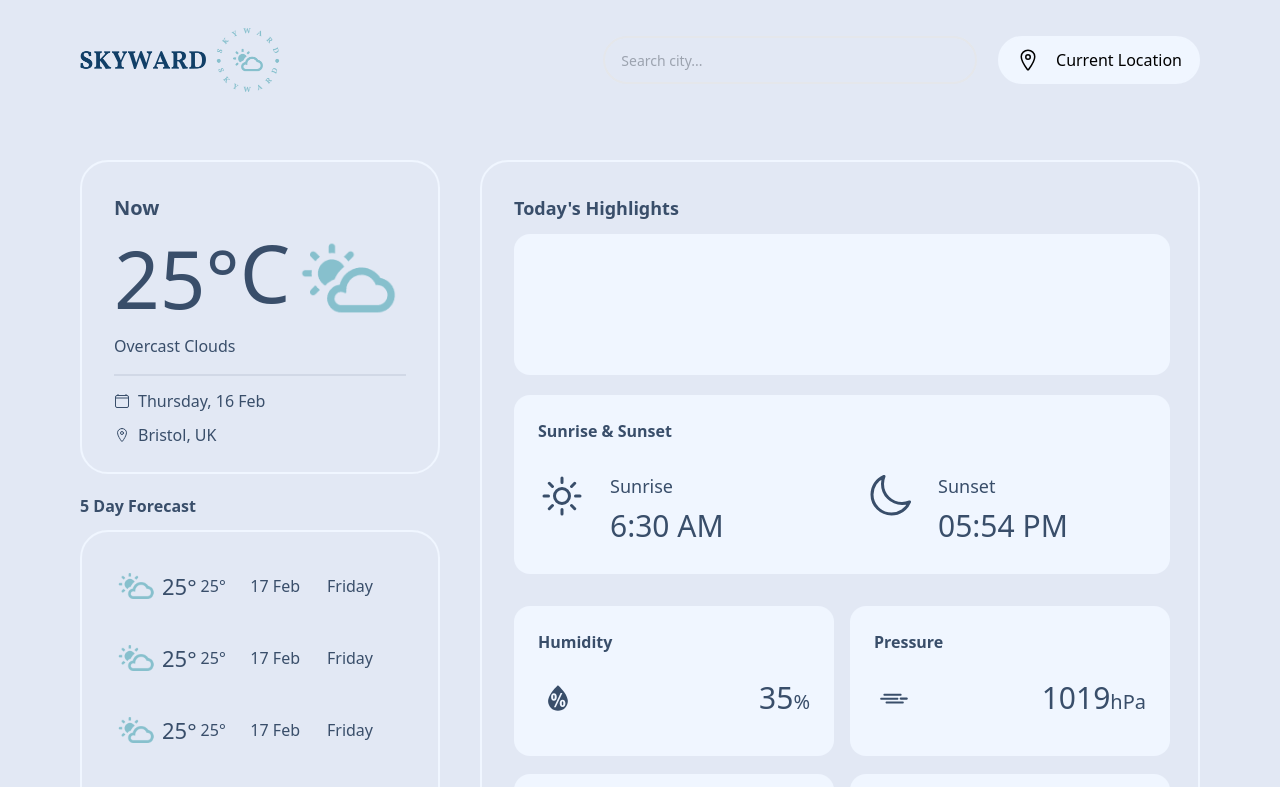
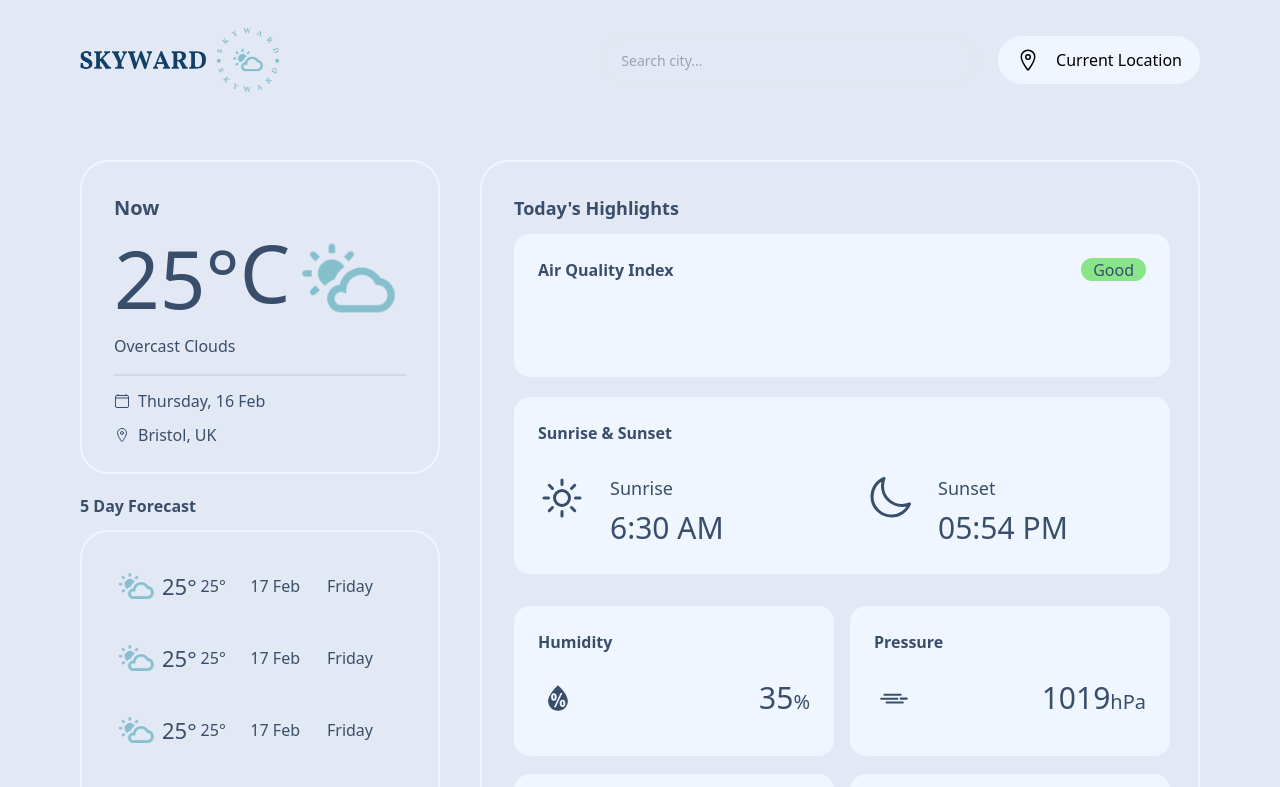
Before and after one commit to ItsMeSteve88/Skyward, a React (Vite) app: page / in a window 1280 px wide. Shown: the top 787 px of the page. Built offline with nearby package versions, Linux system fonts and the light colour scheme.

Commit message:
aqi card help meee

```diff
--- a/src/App.jsx
+++ b/src/App.jsx
@@ -7,10 +7,11 @@ import { WiHumidity, WiWindy, WiThermometer } from 'react-icons/wi';
 import { HiOutlineSun, HiOutlineMoon } from "react-icons/hi2";
 import { MdOutlineVisibility } from 'react-icons/md';
 import SasCard from './components/main/SasCard';
+import AqiCard from './components/main/AqiCard';
 
 function App() {
   return (
-    <div className='bg-base-300'>
+    <div className="bg-base-300">
       <Navbar />
       <div className="body bodypos">
         <div className="sidebar sidebarpos">
@@ -22,12 +23,20 @@ function App() {
             <h1 className="text-lg font-semibold">Today&apos;s Highlights</h1>
             {/* AQI */}
             <div className="todayhighlightscard">
-              <div className="aqi"></div>
+              <div className="aqi">
+                <AqiCard/>
+              </div>
               <div className="sas">
-                <h1 className="text-base 2xl:text-lg font-semibold">Sunrise & Sunset</h1>
+                <h1 className="text-base 2xl:text-lg font-semibold">
+                  Sunrise & Sunset
+                </h1>
                 <SasCard
-                  sun={<HiOutlineSun className="w-8 md:w-9 lg:w-12 h-8 md:h-9 lg:h-12" />}
-                  moon={<HiOutlineMoon className="w-8 md:w-9 lg:w-12 h-8 md:h-9 lg:h-12" />}
+                  sun={
+                    <HiOutlineSun className="w-8 md:w-9 lg:w-12 h-8 md:h-9 lg:h-12" />
+                  }
+                  moon={
+                    <HiOutlineMoon className="w-8 md:w-9 lg:w-12 h-8 md:h-9 lg:h-12" />
+                  }
                 />
               </div>
             </div>
--- /dev/null
+++ b/src/components/main/AqiCard.jsx
@@ -0,0 +1,16 @@
+import React from 'react'
+
+const AqiCard = () => {
+   return (
+     <>
+       <div className="flex justify-between items-start self-stretch">
+         <h1 className="text-base font-semibold">Air Quality Index</h1>
+         <div className="py-[2px] px-3 W-[59px] h-[23px] flex items-center bg-[#89E589] rounded-full justify-center">
+           Good
+         </div>
+       </div>
+     </>
+   );
+}
+
+export default AqiCard
--- a/src/index.css
+++ b/src/index.css
@@ -66,7 +66,7 @@
    @apply w-[248px] md:w-[368px] lg:w-[656px] 2xl:w-[1056px] h-[333px] md:h-[360px] lg:h-[440] 2xl:h-[220px] flex flex-col 2xl:flex 2xl:flex-row items-start gap-4 md:gap-5 pb-4 md:pb-[20px] self-stretch
 }
 .aqi {
-   @apply w-[248px] md:w-[368px] lg:w-[656px] 2xl:w-[518px] h-[137px] md:h-[160px] lg:h-[200] 2xl:h-[200px] rounded-2xl flex flex-col items-start gap-4 md:gap-5 pb-4 md:pb-[20px] self-stretch bg-base-200
+   @apply w-[248px] md:w-[368px] lg:w-[656px] 2xl:w-[518px] h-[137px] md:h-[160px] lg:h-[200] 2xl:h-[200px] rounded-2xl flex flex-col items-start p-4 md:p-5 lg:p-6 gap-4 md:gap-5 lg:gap-6 pb-4 md:pb-[20px] self-stretch bg-base-200
 }
 .sas {
    @apply w-[248px] md:w-[368px] lg:w-[656px] 2xl:w-[518px] h-[164px] md:h-[160px] lg:h-[200px] rounded-2xl flex flex-col 2xl:flex-1 items-start gap-5 lg:gap-6 p-4 lg:p-6 self-stretch bg-base-200
```
